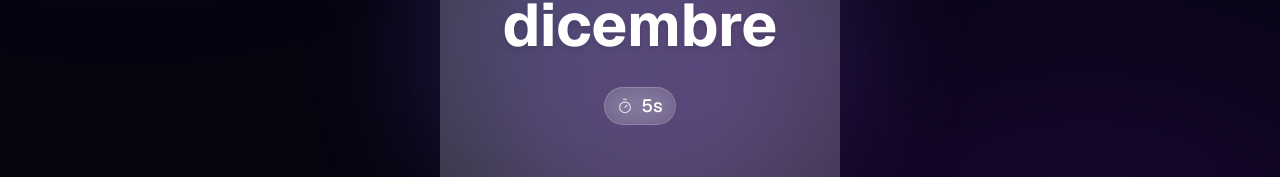
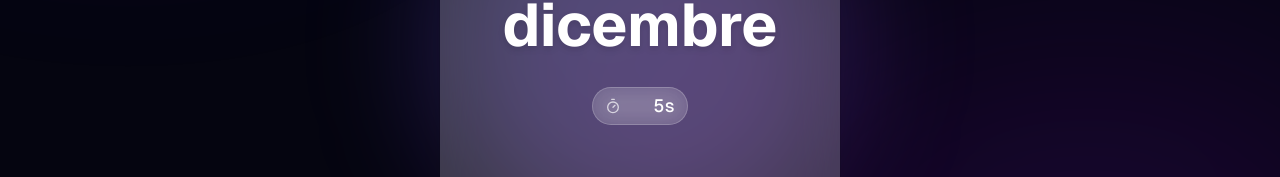
Before and after one commit to danielzotti/impro-word, a Next.js app: page / in a window 1280 px wide. Shown: the part 380-557 px from the top of the page. Built offline with nearby package versions, Linux system fonts and the light colour scheme.

Commit message:
Fix timer

```diff
--- a/src/components/WordGenerator.tsx
+++ b/src/components/WordGenerator.tsx
@@ -54,6 +54,19 @@ const TEXTS = {
 };
 
 const STORAGE_KEY = "impro-word-config";
+
+const formatTime = (seconds: number) => {
+  if (seconds < 60) return `${seconds}s`;
+
+  const h = Math.floor(seconds / 3600);
+  const m = Math.floor((seconds % 3600) / 60);
+  const s = seconds % 60;
+
+  if (h > 0) {
+    return `${h}:${m.toString().padStart(2, "0")}:${s.toString().padStart(2, "0")}`;
+  }
+  return `${m}:${s.toString().padStart(2, "0")}`;
+};
 
 export default function WordGenerator() {
   const [isLoaded, setIsLoaded] = useState(false);
@@ -214,9 +227,9 @@ export default function WordGenerator() {
                   {currentWord?.word}
                 </h2>
 
-                <div className="flex items-center gap-2 bg-white/10 backdrop-blur-md border border-white/20 p-1 rounded-full px-3">
+                <div className="flex items-center gap-2 bg-white/10 backdrop-blur-md border border-white/20 p-1 rounded-full px-3 min-w-24 justify-between">
                   <Timer className="w-4 h-4 text-white/70" />
-                  <span className="text-white text-lg font-medium text-center">{elapsedSeconds}s</span>
+                  <span className="text-white text-lg font-medium text-center font-mono">{formatTime(elapsedSeconds)}</span>
                 </div>
               </CardContent>
             </Card>
```
Also changed, not shown: public/sw.js.
